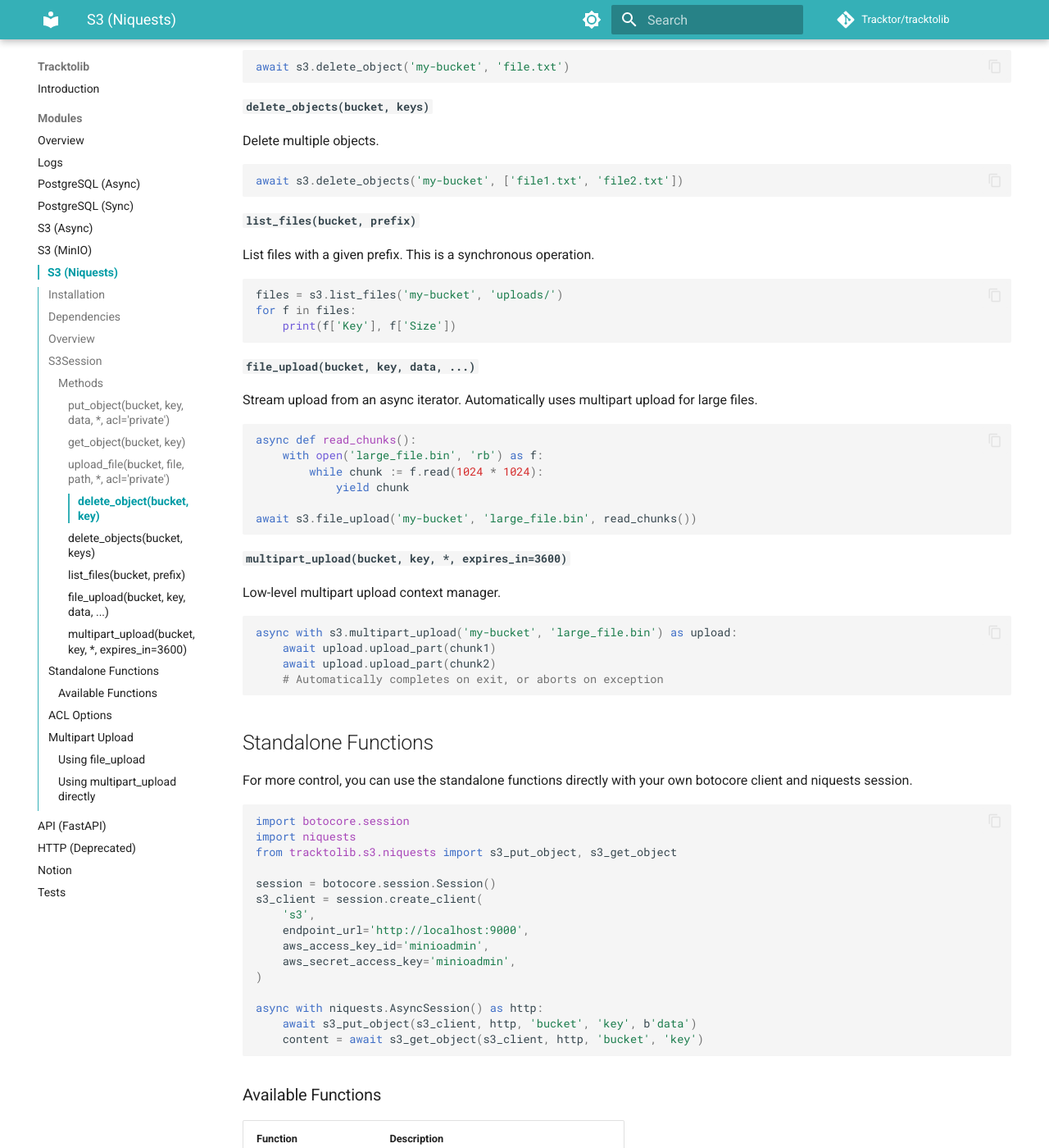
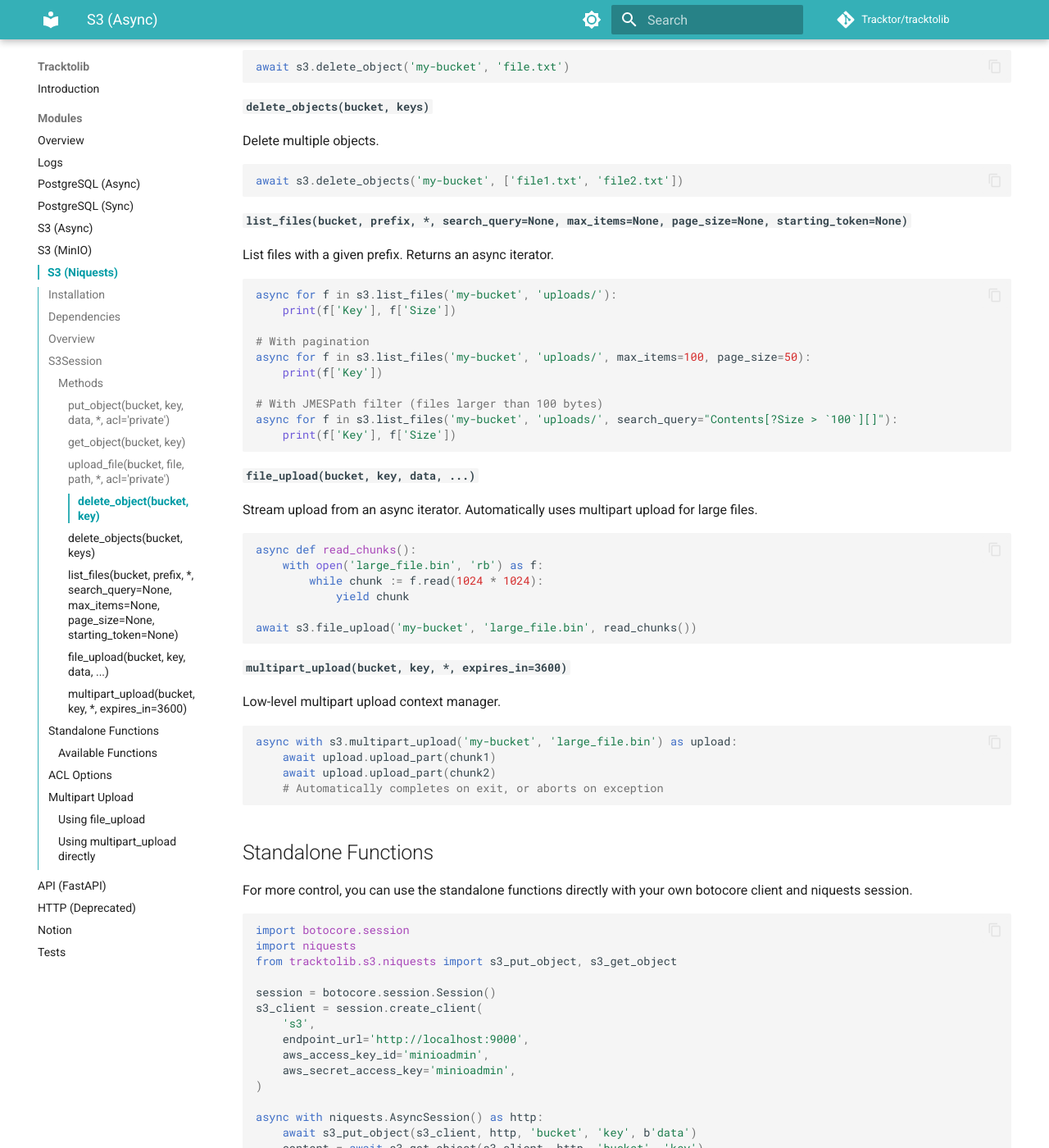
Before and after one commit to Tracktor/tracktolib, an MkDocs documentation site: the page built from docs/modules/s3-niquests.md, in a window 1280 px wide and 1400 px high, scrolled down 1880 px. Shown: the whole window at 82% size. Built offline with MkDocs 1.6.1 and Material for MkDocs 9.7.7, drawn with Linux system fonts in a browser that asks for light colours; comment, search, counter and statistics services are not loaded; some of the changed text lies outside the part shown.

Commit message:
chore: cleaning doc

````diff
--- a/docs/modules/s3-niquests.md
+++ b/docs/modules/s3-niquests.md
@@ -1,8 +1,8 @@
 ---
-title: 'S3 (Niquests)'
+title: 'S3 (Async)'
 ---
 
-# S3 (Niquests)
+# S3 (Async)
 
 Async S3 helpers using [niquests](https://github.com/jawah/niquests) and [botocore](https://github.com/boto/botocore).
 
@@ -97,13 +97,20 @@
 await s3.delete_objects('my-bucket', ['file1.txt', 'file2.txt'])
 ```
 
-#### `list_files(bucket, prefix)`
+#### `list_files(bucket, prefix, *, search_query=None, max_items=None, page_size=None, starting_token=None)`
 
-List files with a given prefix. This is a synchronous operation.
+List files with a given prefix. Returns an async iterator.
 
 ```python
-files = s3.list_files('my-bucket', 'uploads/')
-for f in files:
+async for f in s3.list_files('my-bucket', 'uploads/'):
+    print(f['Key'], f['Size'])
+
+# With pagination
+async for f in s3.list_files('my-bucket', 'uploads/', max_items=100, page_size=50):
+    print(f['Key'])
+
+# With JMESPath filter (files larger than 100 bytes)
+async for f in s3.list_files('my-bucket', 'uploads/', search_query="Contents[?Size > `100`][]"):
     print(f['Key'], f['Size'])
 ```
 
@@ -162,7 +169,7 @@
 | `s3_upload_file` | Upload a file from disk |
 | `s3_delete_object` | Delete a single object |
 | `s3_delete_objects` | Delete multiple objects |
-| `s3_list_files` | List files with prefix (sync) |
+| `s3_list_files` | List files with prefix (async iterator) |
 | `s3_multipart_upload` | Multipart upload context manager |
 | `s3_file_upload` | Stream upload from async iterator |
 
````
Also changed, not shown: other parts of docs/modules/s3-niquests.md (+1 -1 lines), docs/modules.md (+2 -2 lines), docs/modules/s3.md (+5 -2 lines), 2 other files.
